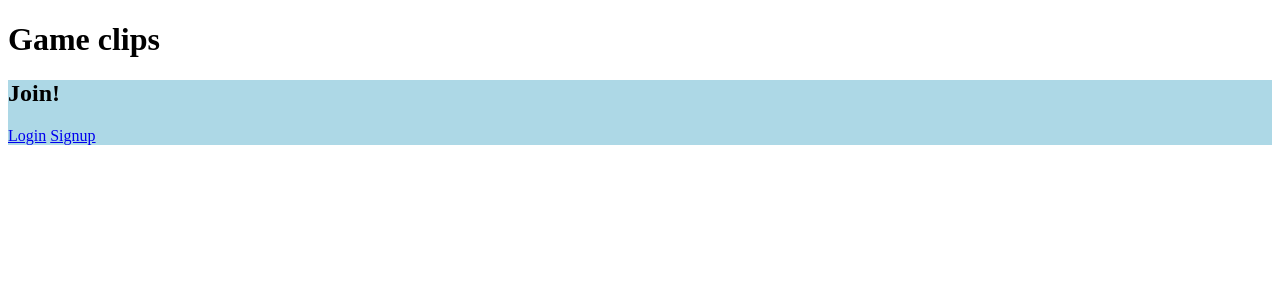
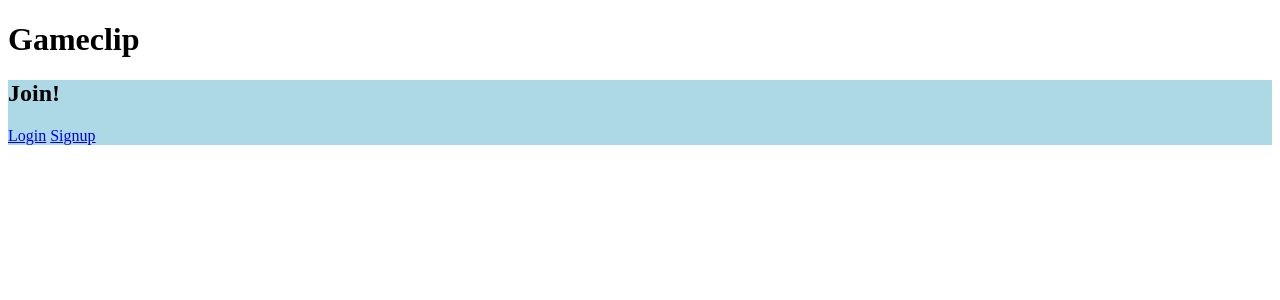
Before and after one commit to Steve-Dusty/gameclip, a Django app: page / in a window 1280 px wide. Shown: the top 300 px of the page. Run offline with Django 3.2, Linux system fonts and the light colour scheme; data that the repository does not hold is empty; some libraries are stand-ins or nearby versions.

Commit message:
fixed name

```diff
--- a/templates/index.html
+++ b/templates/index.html
@@ -2,7 +2,7 @@
 
 {% block title %} Home {% endblock title %}
 {% block content %}
-    <h1>Game clips</h1>
+    <h1>Gameclip</h1>
     <div class="account_buttons" style="background-color: lightblue">
         {% if request.user.is_authenticated %}
             <p>Welcome {{ request.user }}</p> <br>
--- a/video/urls.py
+++ b/video/urls.py
@@ -3,6 +3,7 @@ from django.shortcuts import render
 from . import views
 from django.conf import settings
 from django.conf.urls.static import static
+
 
 urlpatterns = [
     path('', views.index, name='index'),
--- a/video/views.py
+++ b/video/views.py
@@ -22,7 +22,7 @@ def upload_video(request):
             return redirect('upload_video')
         else:
             clip.save()
-
+            return redirect('index')
     return render(request, 'upload.html')
 
 
```
